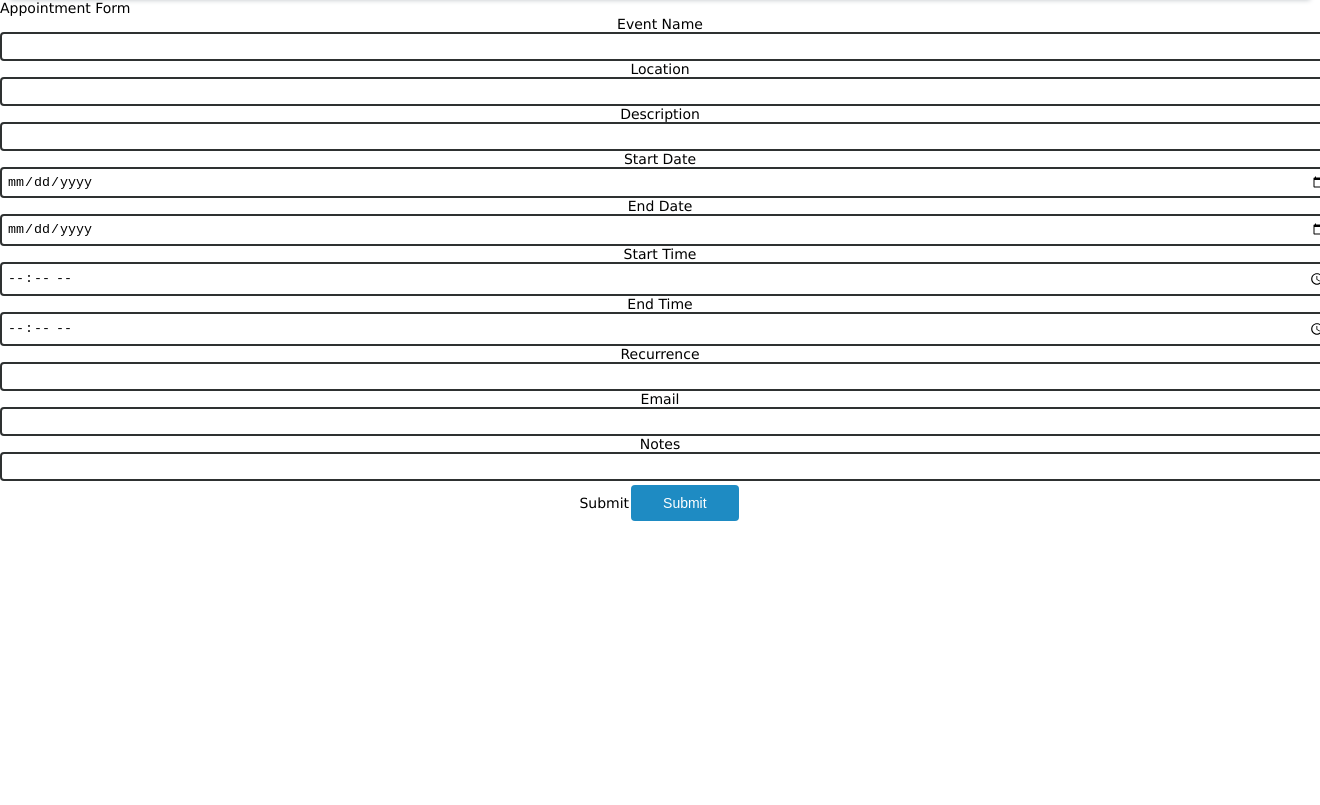
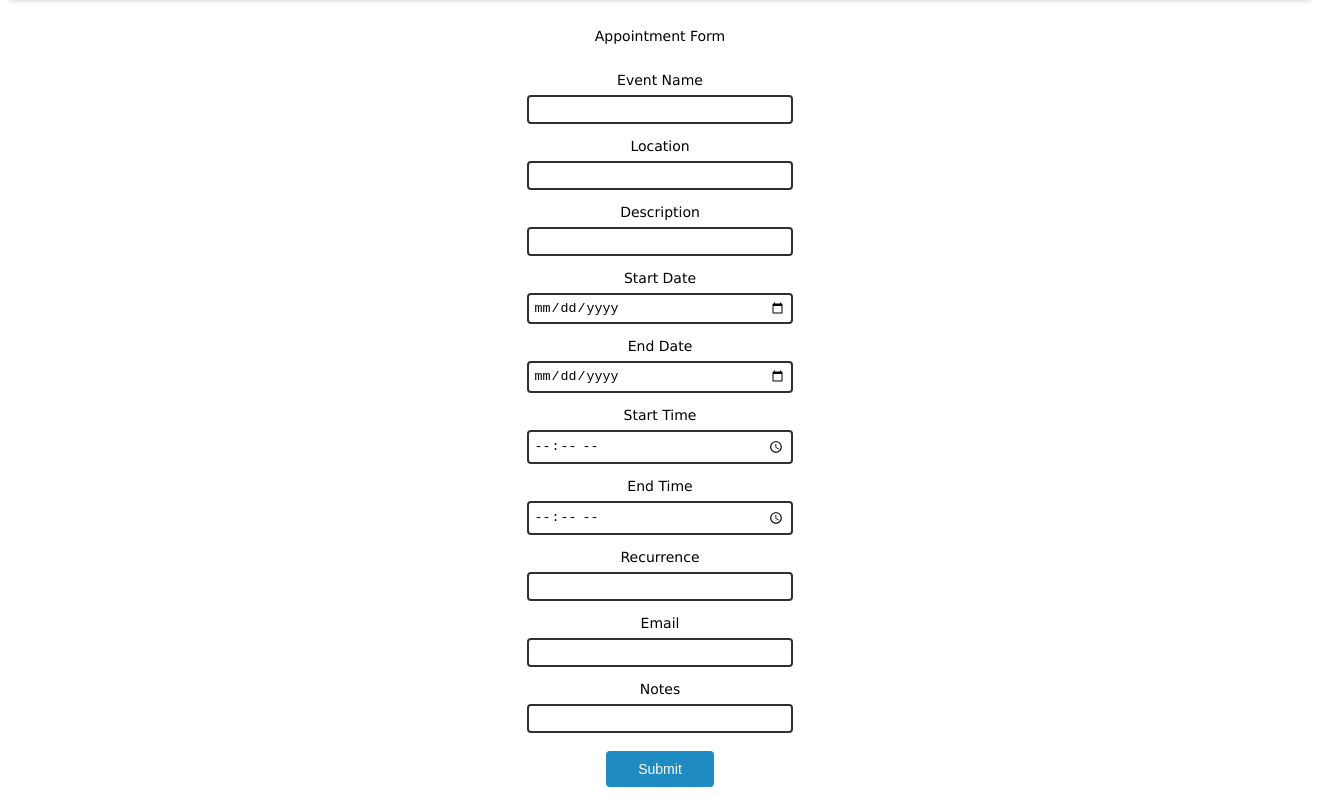
Before and after one commit to dkomarov/Calendar-WSI, a Node server app: page /appointment/ in a window 1320 px wide; the page is wider, and only the part inside the window is pictured. Shown: the part 47-852 px from the top of that part. Before the commit the page ends 800 px from the top of that part, so only its background shows below. Run offline with Node 20, Linux system fonts and the light colour scheme; the visitor is signed in with stand-in values (Sample User, id 1); some libraries are stand-ins or nearby versions.

Commit message:
adjust styling to reflect changes in views
changes include: replacing table elements with labeled ordered lists, and also replaced buttons with input fields

```diff
--- a/public/stylesheets/style.css
+++ b/public/stylesheets/style.css
@@ -107,18 +107,44 @@ nav a.active{
 #appointmentForm{
   text-align: center;
   display: block;
+  /* margin-left: auto;
+  margin-right: auto; */
 }
 
-#form{
-  text-align: left;
+h1, h2 {
+  text-align: center;
+  margin: 2em 0em 2em 0em;
+}
+
+main {
+  margin-left: auto;
+  margin-right: auto;
+}
+
+form{
   font-size: 14px;
+}
+
+ol, li {
+ margin: 1em;
+}
+
+label[for="submit"] {
+  position: absolute;
+  left: -99999px;
+}
+
+label {
+  display: block;
+  margin-bottom: 0.5em;
 }
 
 input[type=text], input[type=number], input[type=date], input[type=time] {
   border: 2px solid rgb(46, 49, 49);
   border-radius: 4px;
   padding: 5px;
-  width: 100%;
+  /* margin-left: 3%; */
+  width: 20%;
 }
 
 input[type=submit], .btn{
@@ -146,9 +172,10 @@ input[type=submit], .btn{
 
 .table-css {
   border: 1px solid #ccc;
-  width: 80%;
+  width: fit-content;
   border-collapse: collapse;
   border-spacing: 0;
+  margin: 0% 5% 0% 5%; /* T R B L */
 }
 
 .table-css tr {
@@ -215,17 +242,3 @@ input[type=submit], .btn{
     opacity: 0;
   }
 }
-/* Edit pop-up form
-#edit-pop-up-form {
-  display: none;
-  width: 30%;
-  position: relative;
-   POSITIONING
-  left: 40%;
-  top: 40%;
-  transform: translate(-40%, 100%);
-
-  text-align: center;
-  background-color: gold;
-
-} */
```
